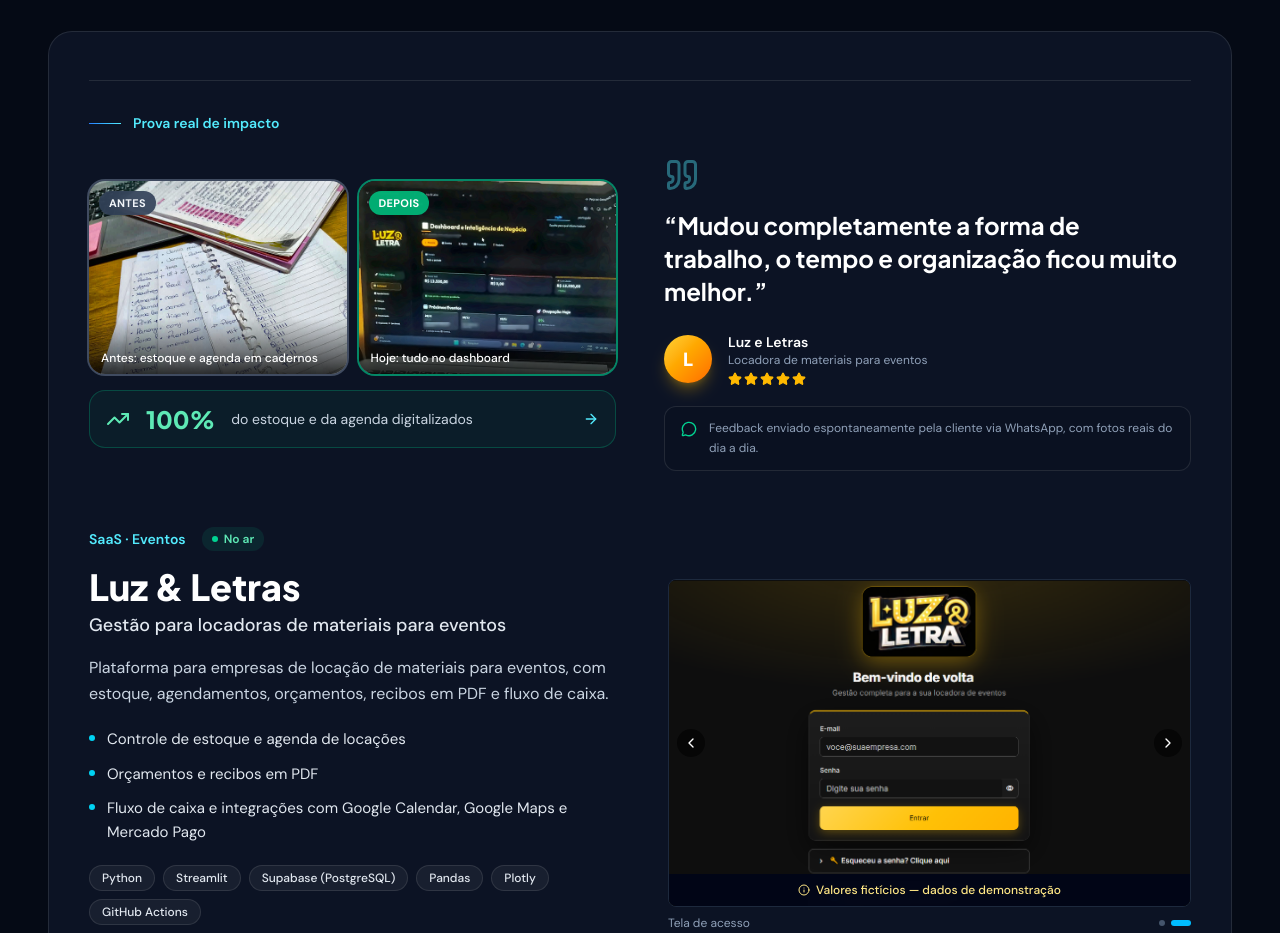
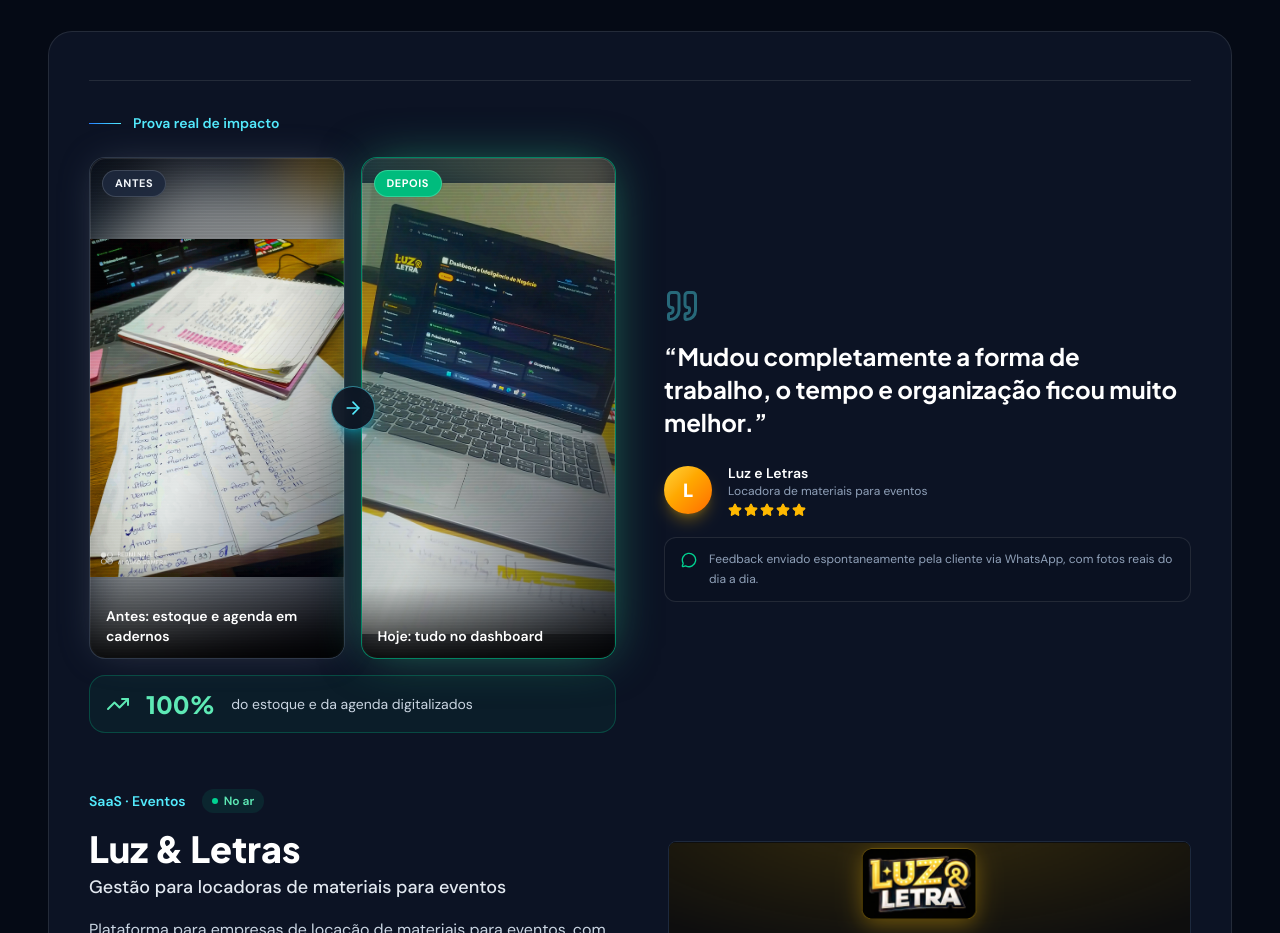
Before and after one commit to ValdemirnN/Sistema-Portfolio, a React (Vite) app: page / in a window 1280 px wide. Shown: the part 4246-5179 px from the top of the page. Built offline with nearby package versions, Linux system fonts and the light colour scheme.

Commit message:
Add files via upload

```diff
--- a/src/components/TestimonialBlock.tsx
+++ b/src/components/TestimonialBlock.tsx
@@ -20,35 +20,79 @@ export function TestimonialBlock({ systemName, testimonial: t, before, after }:
       <div className="mt-6 grid grid-cols-1 items-center gap-8 lg:grid-cols-2 lg:gap-12">
         {/* fotos antes / depois */}
         <div>
-          <div className="grid grid-cols-2 gap-3">
+          <div className="relative grid grid-cols-2 gap-3 sm:gap-4">
             {[
-              { src: before, label: 'Antes', caption: t.beforeLabel, ring: 'ring-slate-400/40', badge: 'bg-slate-700/90 text-slate-100' },
-              { src: after, label: 'Depois', caption: t.afterLabel, ring: 'ring-emerald-400/60', badge: 'bg-emerald-500/90 text-white' },
+              {
+                src: before,
+                label: 'Antes',
+                caption: t.beforeLabel,
+                frame: 'border-slate-400/30 shadow-[0_0_40px_-12px_rgba(148,163,184,0.35)]',
+                badge: 'bg-slate-800/90 text-slate-100 border border-white/15',
+                tint: 'from-slate-900/10 via-transparent to-slate-950/70',
+              },
+              {
+                src: after,
+                label: 'Depois',
+                caption: t.afterLabel,
+                frame: 'border-emerald-400/60 shadow-[0_0_50px_-10px_rgba(52,211,153,0.55)]',
+                badge: 'bg-emerald-500 text-white border border-emerald-300/50',
+                tint: 'from-cyan-400/10 via-transparent to-[#050A18]/80',
+              },
             ].map((p) =>
               p.src ? (
-                <figure key={p.label} className={`relative overflow-hidden rounded-2xl ring-2 ${p.ring}`}>
+                <figure
+                  key={p.label}
+                  className={`group relative overflow-hidden rounded-2xl border bg-[#050A18] ${p.frame}`}
+                >
+                  {/* fundo desfocado da própria foto, para preencher sem cortar a imagem */}
+                  <img
+                    src={p.src}
+                    alt=""
+                    aria-hidden="true"
+                    className="absolute inset-0 h-full w-full scale-110 object-cover opacity-60 blur-xl"
+                  />
                   <img
                     src={p.src}
                     alt={`${systemName} — ${p.caption}`}
                     loading="lazy"
-                    className="aspect-[4/3] w-full object-cover transition-transform duration-500 hover:scale-105"
+                    className="relative h-[360px] w-full object-contain saturate-[1.08] contrast-[1.04] transition-transform duration-700 group-hover:scale-[1.03] sm:h-[460px] lg:h-[500px]"
                   />
-                  <span className={`absolute left-2.5 top-2.5 rounded-full px-2.5 py-1 text-[11px] font-bold uppercase tracking-wide backdrop-blur ${p.badge}`}>
+                  {/* camada de cor + brilho tecnológico */}
+                  <div className={`pointer-events-none absolute inset-0 bg-gradient-to-br ${p.tint}`} aria-hidden="true" />
+                  <div
+                    className="pointer-events-none absolute inset-0 opacity-[0.07] mix-blend-overlay"
+                    style={{
+                      backgroundImage:
+                        'repeating-linear-gradient(0deg, #fff 0, #fff 1px, transparent 1px, transparent 3px)',
+                    }}
+                    aria-hidden="true"
+                  />
+                  <div className="pointer-events-none absolute inset-0 rounded-2xl ring-1 ring-inset ring-white/10" aria-hidden="true" />
+                  <span
+                    className={`absolute left-3 top-3 rounded-full px-3 py-1 text-[11px] font-bold uppercase tracking-wider backdrop-blur ${p.badge}`}
+                  >
                     {p.label}
                   </span>
-                  <figcaption className="absolute inset-x-0 bottom-0 bg-gradient-to-t from-black/80 to-transparent px-3 pb-2 pt-8 text-xs font-medium text-white">
+                  <figcaption className="absolute inset-x-0 bottom-0 bg-gradient-to-t from-black/85 via-black/40 to-transparent px-4 pb-3 pt-10 text-sm font-semibold text-white">
                     {p.caption}
                   </figcaption>
                 </figure>
               ) : null,
             )}
+
+            {/* seta central entre as fotos */}
+            <span
+              className="absolute left-1/2 top-1/2 z-10 hidden h-11 w-11 -translate-x-1/2 -translate-y-1/2 items-center justify-center rounded-full border border-cyan-300/50 bg-[#0B1221]/90 text-cyan-300 shadow-lg shadow-cyan-400/30 backdrop-blur sm:flex"
+              aria-hidden="true"
+            >
+              <ArrowRight className="h-5 w-5" />
+            </span>
           </div>
 
           <div className="mt-4 flex items-center gap-4 rounded-2xl border border-emerald-400/25 bg-emerald-400/5 px-4 py-3">
             <TrendingUp className="h-6 w-6 shrink-0 text-emerald-300" aria-hidden="true" />
             <p className="font-display text-2xl font-extrabold text-emerald-300">{t.metric.value}</p>
             <p className="text-sm text-slate-300">{t.metric.label}</p>
-            <ArrowRight className="ml-auto hidden h-4 w-4 text-cyan-300 sm:block" aria-hidden="true" />
           </div>
         </div>
 
```
Also changed, not shown: src/assets/testimonials/luz-letras/antes.jpg, src/assets/testimonials/luz-letras/depois.jpg.
